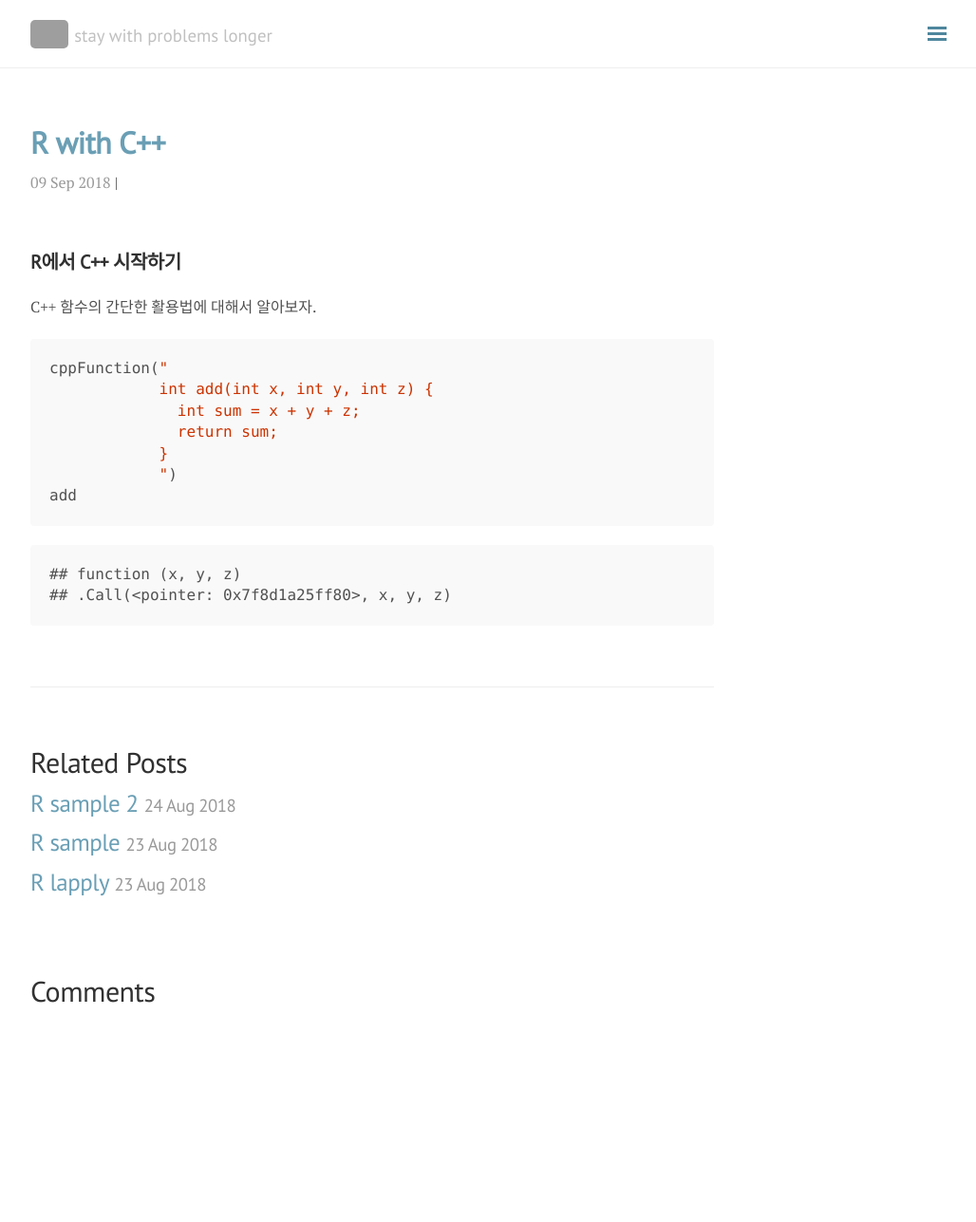
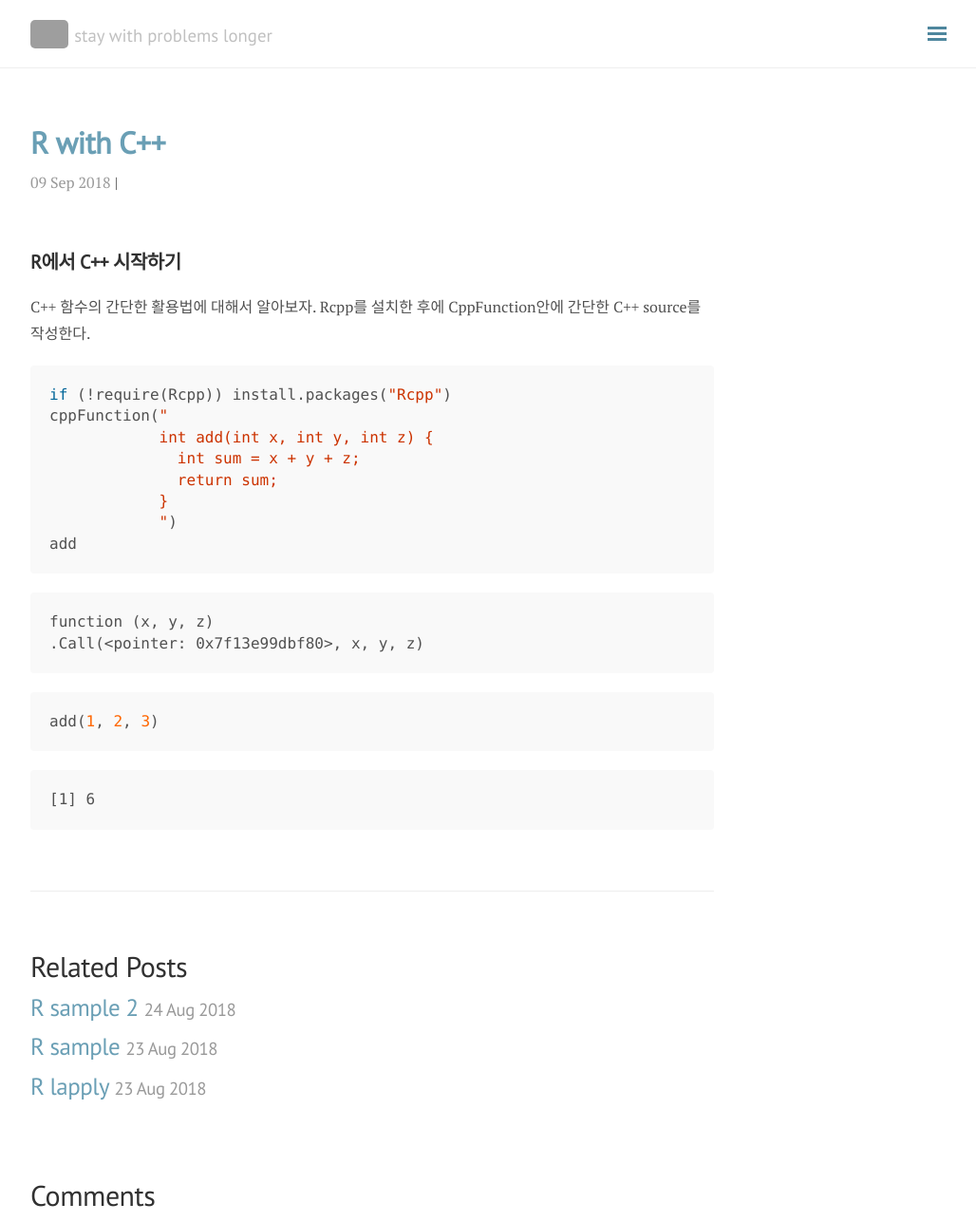
Before and after one commit to seokhoonj/seokhoonj.github.io, a Jekyll site: the page built from _posts/R/2018-09-09-R-cpp.md, in a window 1280 px wide and 1287 px high. Shown: the whole window at 95% size, without its empty margins (248-1276 px from the left). Built offline with Jekyll 4.4.1, drawn with Linux system fonts in a browser that asks for light colours; nearby versions of some CDN libraries; grey boxes are pictures that could not be loaded.

Commit message:
add _posts

````diff
--- a/_posts/R/2018-09-09-R-cpp.md
+++ b/_posts/R/2018-09-09-R-cpp.md
@@ -9,9 +9,10 @@ comments: false
 R에서 C++ 시작하기
 ------------------
 
-C++ 함수의 간단한 활용법에 대해서 알아보자.
+C++ 함수의 간단한 활용법에 대해서 알아보자. Rcpp를 설치한 후에 CppFunction안에 간단한 C++ source를 작성한다.
 
 ``` r
+if (!require(Rcpp)) install.packages("Rcpp")
 cppFunction("
             int add(int x, int y, int z) {
               int sum = x + y + z;
@@ -21,5 +22,11 @@ cppFunction("
 add
 ```
 
-    ## function (x, y, z)
-    ## .Call(<pointer: 0x7f8d1a25ff80>, x, y, z)
+    function (x, y, z)
+    .Call(<pointer: 0x7f13e99dbf80>, x, y, z)
+
+``` r
+add(1, 2, 3)
+```
+
+    [1] 6
````
Also changed, not shown: _posts/R/2018-08-23-R-lapply.md (+1 -0 lines).
